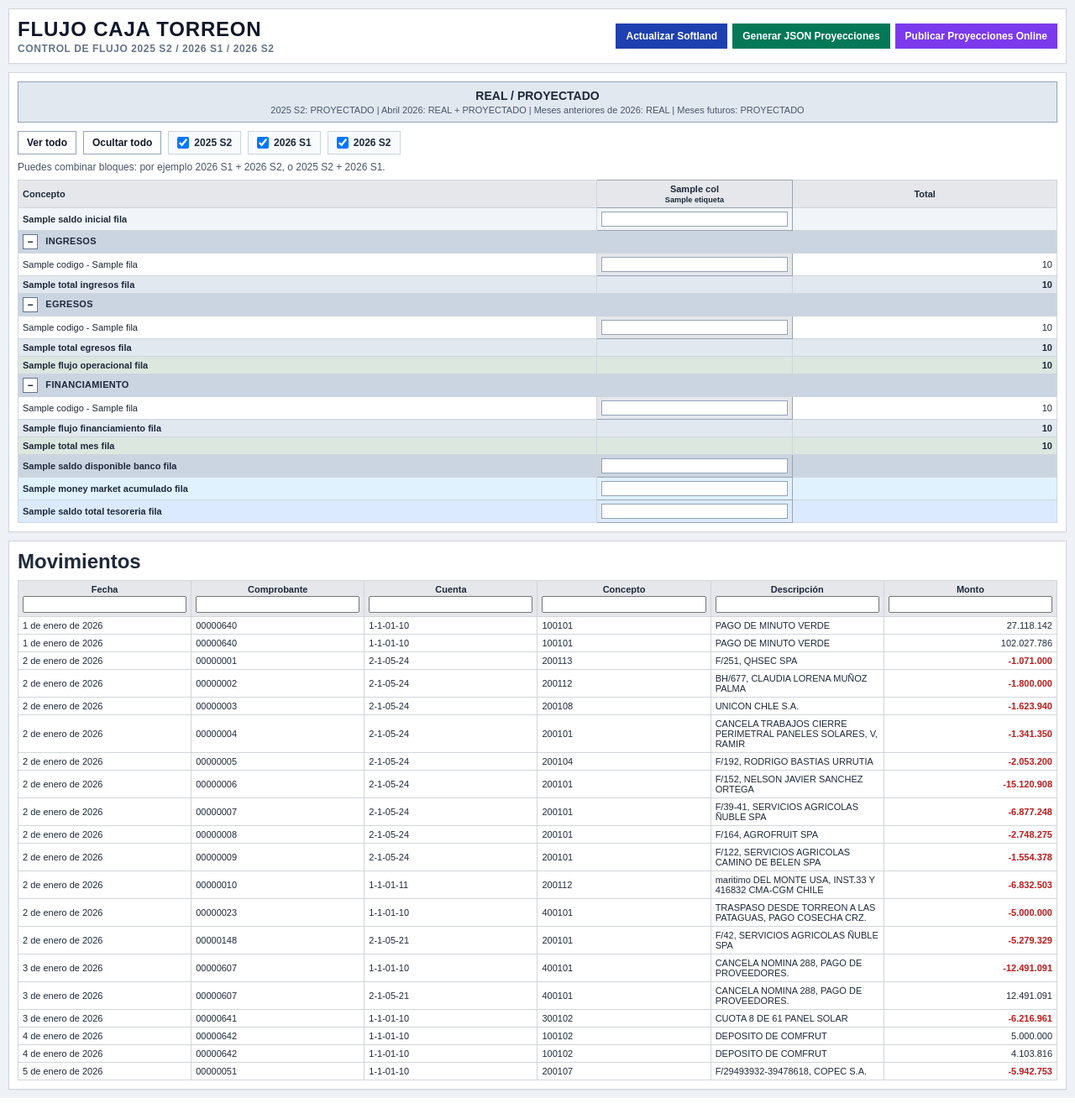
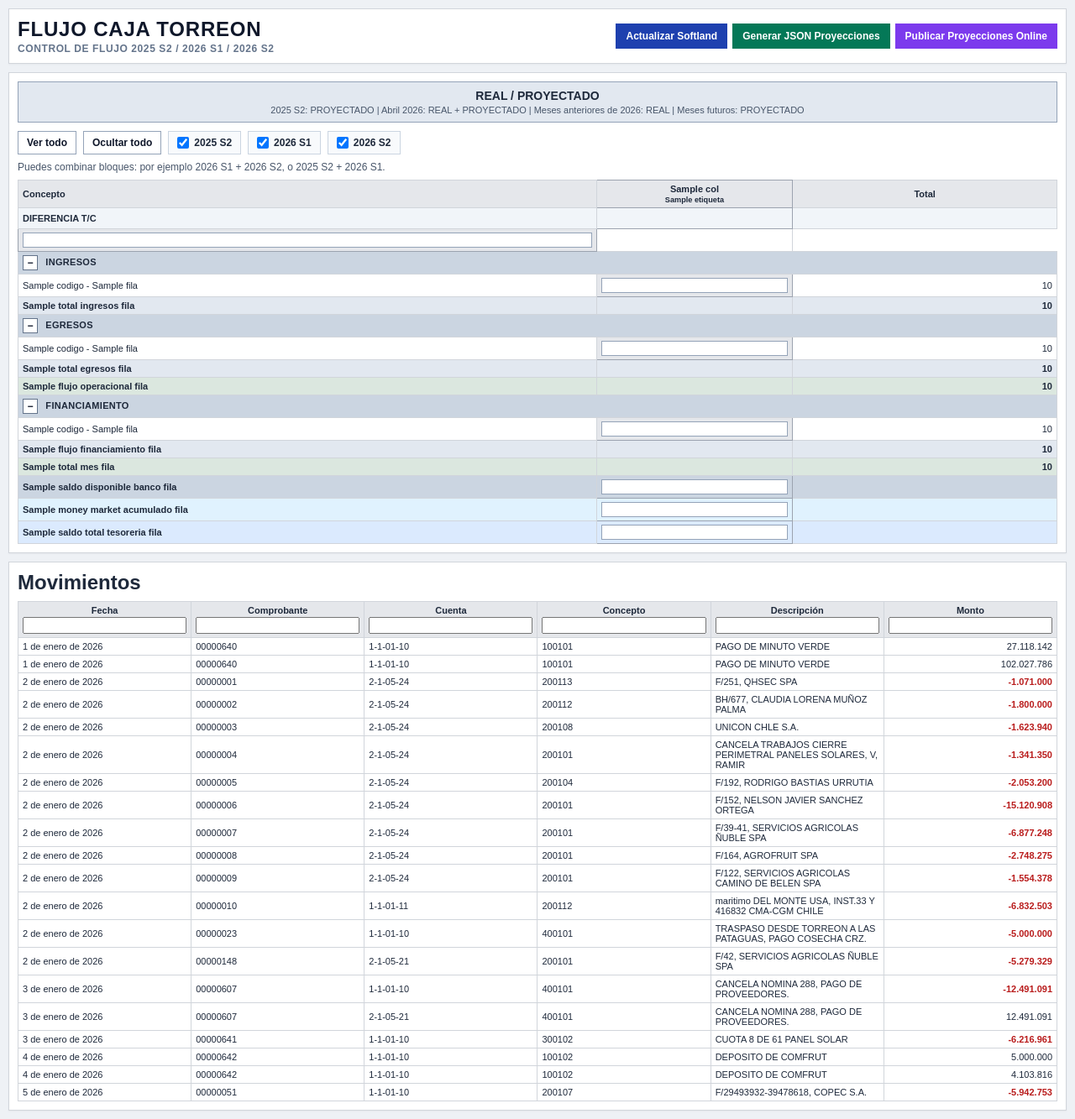
Before and after one commit to finanzas-cyber/FlujoCaja, a Django app: template flujo/templates/flujo/inicio.html in a window 1280 px wide. Shown: the whole page at 84% size. Before the commit the page ends 1308 px from the top, so only its background shows below. Run offline with Django 5.2, Linux system fonts and the light colour scheme; data comes from the database, SQL or seed files in the repository; tables that the repository leaves empty hold one stand-in row (values such as "Sample post"); the template is opened without the code that fills it: values that come from a table or form of the project are taken from there, most other values are stand-ins (such as "Sample title", 1, 10 or a date in 2020).

Commit message:
Agregar fila diferencia TC sin romper flujo

```diff
--- a/flujo/templates/flujo/inicio.html
+++ b/flujo/templates/flujo/inicio.html
@@ -579,7 +579,28 @@
             </tr>
 
             <tr class="saldo">
-                <td class="texto">{{ saldo_inicial_fila.nombre }}</td>
+    <td class="texto">DIFERENCIA T/C</td>
+    {% for col in columnas_flujo %}
+        <td
+            class="numero semestre-col proyectado
+            {% if col.anio == anio_actual and col.mes_numero == mes_actual %}abril-bloque{% endif %}
+            "
+            data-mes="{{ col.mes_numero }}"
+            data-anio="{{ col.anio }}"
+        >
+            <input
+                type="text"
+                class="input-proyectado"
+                data-concepto-id="999999"
+                data-mes="{{ col.mes_numero }}"
+                data-anio="{{ col.anio }}"
+                value="0"
+                style="border:none;background:transparent;text-align:right;width:100%;"
+            >
+        </td>
+    {% endfor %}
+    <td></td>
+</tr>
                 {% for m in saldo_inicial_fila.columnas %}
                     <td
                         class="numero semestre-col
```
